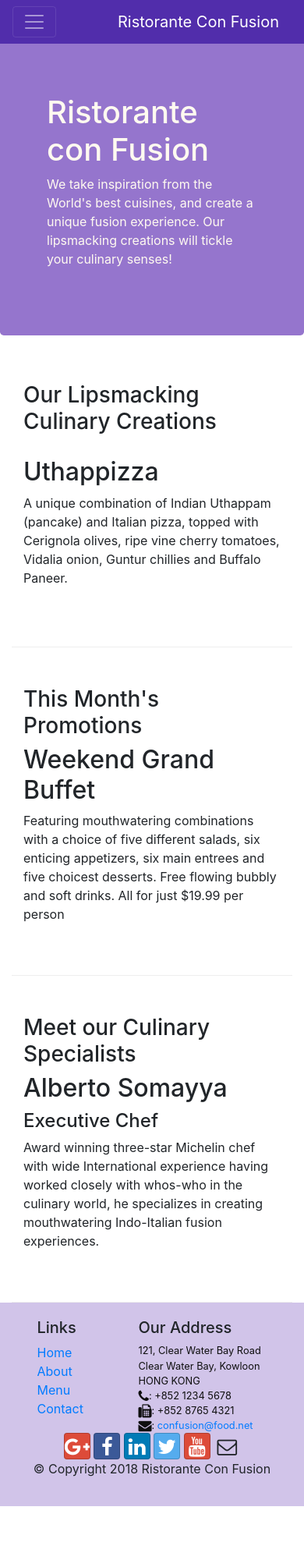
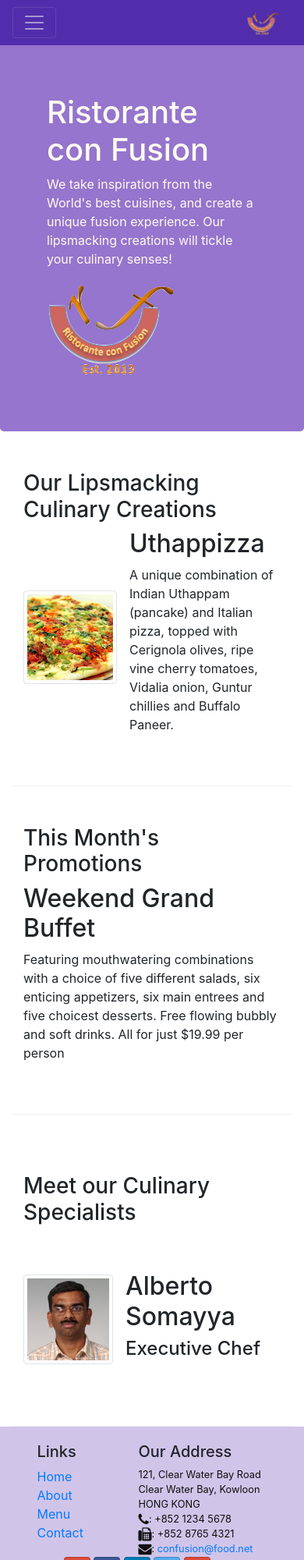
Before and after one commit to gadekarmd/git-test, a website: page index.html in a window 390 px wide. Shown: the top 2000 px of the page at 78% size. Before the commit the page ends 1931 px from the top, so only its background shows below. Drawn offline with nearby package versions, Linux system fonts and the light colour scheme.

Commit message:
Images and Media

```diff
--- a/index.html
+++ b/index.html
@@ -21,7 +21,7 @@
             <button class="navbar-toggler" type="button" data-toggle="collapse" data-target="#Navbar">
                 <span class="navbar-toggler-icon"></span>
             </button>
-            <a class="navbar-brand" href="#">Ristorante Con Fusion</a>
+            <a class="navbar-brand" href="#"><img src="img/logo.png" alt="Logo" height="30" width="41"></a>
             <div class="collapse navbar-collapse" id="Navbar">
                 <ul class="navbar-nav mr-auto">
                     <li class="nav-item active"><a class="nav-link" href="#"><span class="fa fa-home fa-lg"></span> Home</a></li>
@@ -39,7 +39,8 @@
                     <h1>Ristorante con Fusion</h1>
                     <p>We take inspiration from the World's best cuisines, and create a unique fusion experience. Our lipsmacking creations will tickle your culinary senses!</p>
                 </div>
-                <div class="col-12 col-sm">
+                <div class="col-12 col-sm align-self-center">
+                    <img src="img/logo.png" alt="Logo" class="img-fluid">
                 </div>
             </div>
         </div>
@@ -51,8 +52,14 @@
                 <h3>Our Lipsmacking Culinary Creations</h3>
             </div>
             <div class="col col-sm order-sm-first col-md">
-                <h2>Uthappizza</h2>
-                <p>A unique combination of Indian Uthappam (pancake) and Italian pizza, topped with Cerignola olives, ripe vine cherry tomatoes, Vidalia onion, Guntur chillies and Buffalo Paneer.</p>
+                <div class="media">
+                    <img src="img/uthappizza.png" alt="uthappizza" class="d-flex mr-3 img-thumbnail align-self-center">
+                    <div class="media-body">
+                        <h2 class="mt-0">Uthappizza</h2>
+                        <p>A unique combination of Indian Uthappam (pancake) and Italian pizza, topped with Cerignola olives, ripe vine cherry tomatoes, Vidalia onion, Guntur chillies and Buffalo Paneer.</p>
+                    </div>
+                </div>
+
             </div>
         </div>
 
@@ -72,9 +79,15 @@
                 <h3>Meet our Culinary Specialists</h3>
             </div>
             <div class="col col-sm order-sm-first col-md">
-                <h2>Alberto Somayya</h2>
-                <h4>Executive Chef</h4>
-                <p>Award winning three-star Michelin chef with wide International experience having worked closely with whos-who in the culinary world, he specializes in creating mouthwatering Indo-Italian fusion experiences. </p>
+                <div class="media">
+                    <img class="d-flex mr-3 align-self-center img-thumbnail" src="img/alberto.png" alt="alberto">
+                    <div class="media-body">
+                        <h2 class="mt-0">Alberto Somayya</h2>
+                        <h4>Executive Chef</h4>
+                        <p class="d-none d-sm-block">Award winning three-star Michelin chef with wide International experience having worked closely with whos-who in the culinary world, he specializes in creating mouthwatering Indo-Italian fusion experiences. </p>
+                    </div>
+                </div>
+
             </div>
         </div>
     </div>
```
Also changed, not shown: img/alberto.png (added), img/buffet.png (added), img/logo.png (added), img/uthappizza.png (added), 1 other file.
